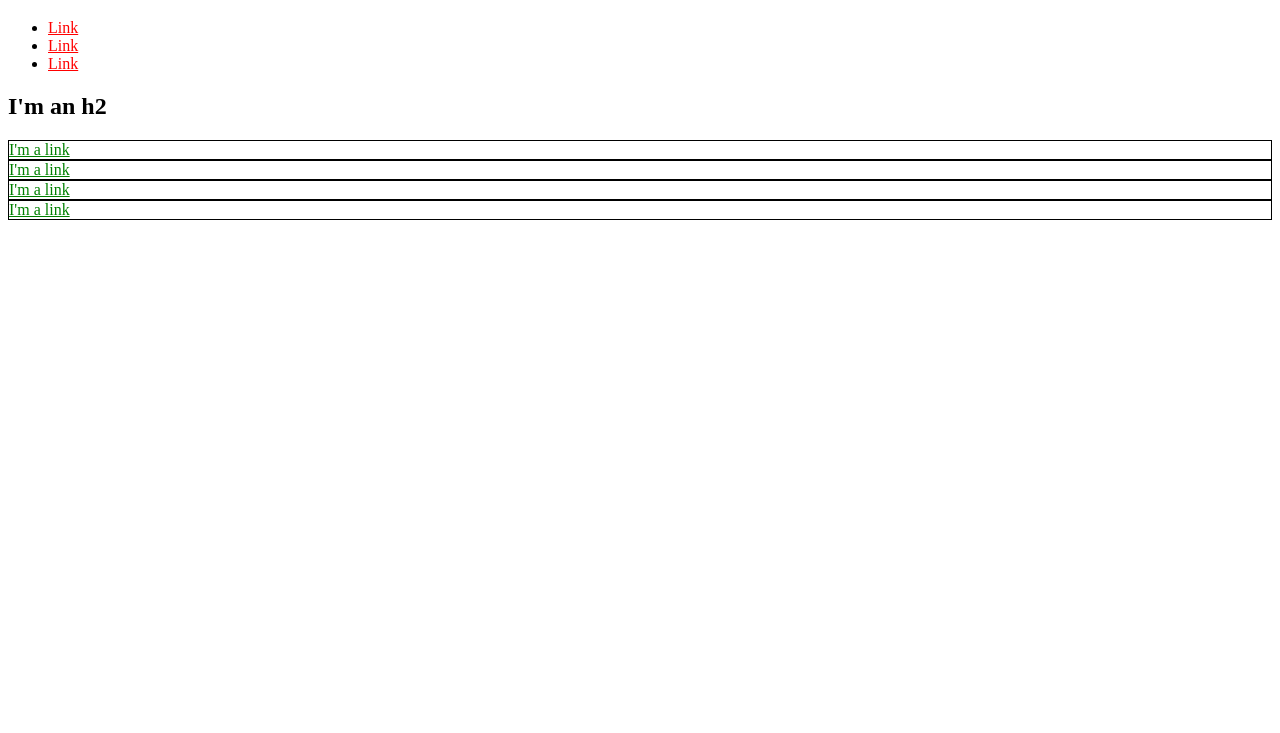
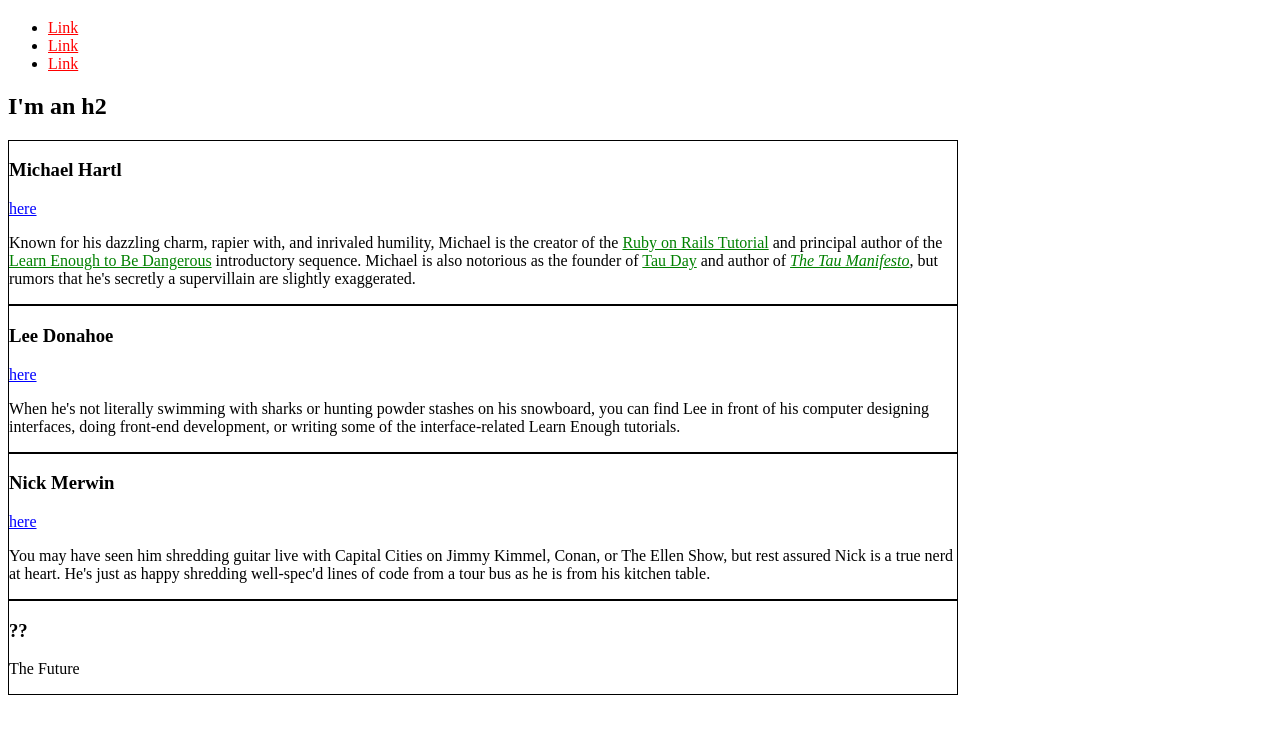
Before and after one commit to mobee-bill/css_tutorial, a plain HTML site: page index.html in a window 1280 px wide. Shown: the part 61-794 px from the top of the page. Drawn offline with Linux system fonts and the light colour scheme.

Commit message:
site skeleton

```diff
--- a/index.html
+++ b/index.html
@@ -3,19 +3,28 @@
     <head>
         <title>Test Page: Don't Panic</title>
         <meta charset="utf-8">
-    </head>
-    <body>
         <style>
+                /* GLOBAL STYLES */
                 a {
                     color: red;
                 }
-            div {
+
+                /* BIO STYLES */
+                .bio-box {
                     border: 1px solid black;
+                    width: 75%;
                 }
-            div a {
-                color: green;
+                .bio-copy a {
+                    color: green
+                }
+
+                /* SOCIAL STYLES */
+                .social-link {
+                    color: blue
                 }
             </style>
+    </head>
+    <body>
         <h1>I'm an h1</h1>
         <ul>
             <li>
@@ -29,17 +38,53 @@
             </li>
         </ul>
         <h2>I'm an h2</h2>
-        <div>
-            <a href="http://example.com/">I'm a link</a>
+        <div class="bio-box">
+            <h3>Michael Hartl</h3>
+            <a href="http://twitter.com/mhartl" class="social-link">here</a>
+            <div class="bio-copy">
+                <p>
+                    Known for his dazzling charm, rapier with, and inrivaled humility,
+                    Michael is the creator of the
+                    <a href="http://railstutorial.org/">Ruby on Rails Tutorial</a> and
+                    principal author of the
+                    <a href="https://learnenough.com/">Learn Enough to Be Dangerous</a>
+                    introductory sequence.  Michael is also notorious as the founder of
+                    <a href="http://tauday.com/">Tau Day</a> and author of
+                    <a href="http://tauday.com/tau-manifesto"><em>The Tau Manifesto</em></a>,
+                    but rumors that he's secretly a supervillain are slightly exaggerated.
+                </p>
             </div>
-        <div>
-            <a href="http://example.com/">I'm a link</a>
+
         </div>
-        <div>
-            <a href="http://example.com/">I'm a link</a>
+        <div class="bio-box">
+            <h3>Lee Donahoe</h3>
+            <a href="https://twitter.com/leedonahoe" class="social-link">here</a>
+            <div class="bio-copy">
+                <p>
+                    When he's not literally swimming with sharks or hunting powder stashes on
+                    his snowboard, you can find Lee in front of his computer designing
+                    interfaces, doing front-end development, or writing some of the
+                    interface-related Learn Enough tutorials.
+                </p>
             </div>
-        <div>
-            <a href="http://example.com/">I'm a link</a>
+        </div>
+        <div class="bio-box">
+            <h3>Nick Merwin</h3>
+            <a href="https://twitter.com/nickmerwin" class="social-link">here</a>
+            <div class="bio-copy">
+                <p>
+                    You may have seen him shredding guitar live with Capital Cities on Jimmy
+                    Kimmel, Conan, or The Ellen Show, but rest assured Nick is a true nerd at
+                    heart. He's just as happy shredding well-spec'd lines of code from a tour
+                    bus as he is from his kitchen table.
+                </p>
+            </div>
+        </div>
+        <div class="bio-box">
+            <h3>??</h3>
+            <p>
+                The Future
+            </p>
         </div>
     </body>
 </html>
```
Lines whose indentation alone changed are shown as unchanged.
